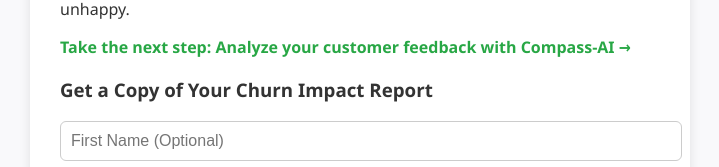
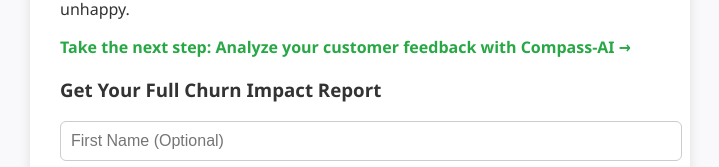
Before and after one commit to amrab05/CLV-Calculator, a website: page index.html in a window 1280 px wide. Shown: the part 1107-1274 px from the top of the page, without its empty margins (280-999 px from the left). Drawn offline with Linux system fonts and the light colour scheme.

Commit message:
Revert "Header 3 update"
This reverts commit 06f0e3a76bbd8ea7bb378f0ba6c330083b8ef304.

```diff
--- a/index.html
+++ b/index.html
@@ -90,7 +90,7 @@
     </div>
 
     <div class="report-section">
-      <h3>Get a Copy of Your Churn Impact Report</h3>
+      <h3>Get Your Full Churn Impact Report</h3>
       <form id="reportForm">
         <input type="text" id="firstName" placeholder="First Name (Optional)" class="form-element">
         <input type="email" id="email" placeholder="Your Email (Required)" required class="form-element">
```
